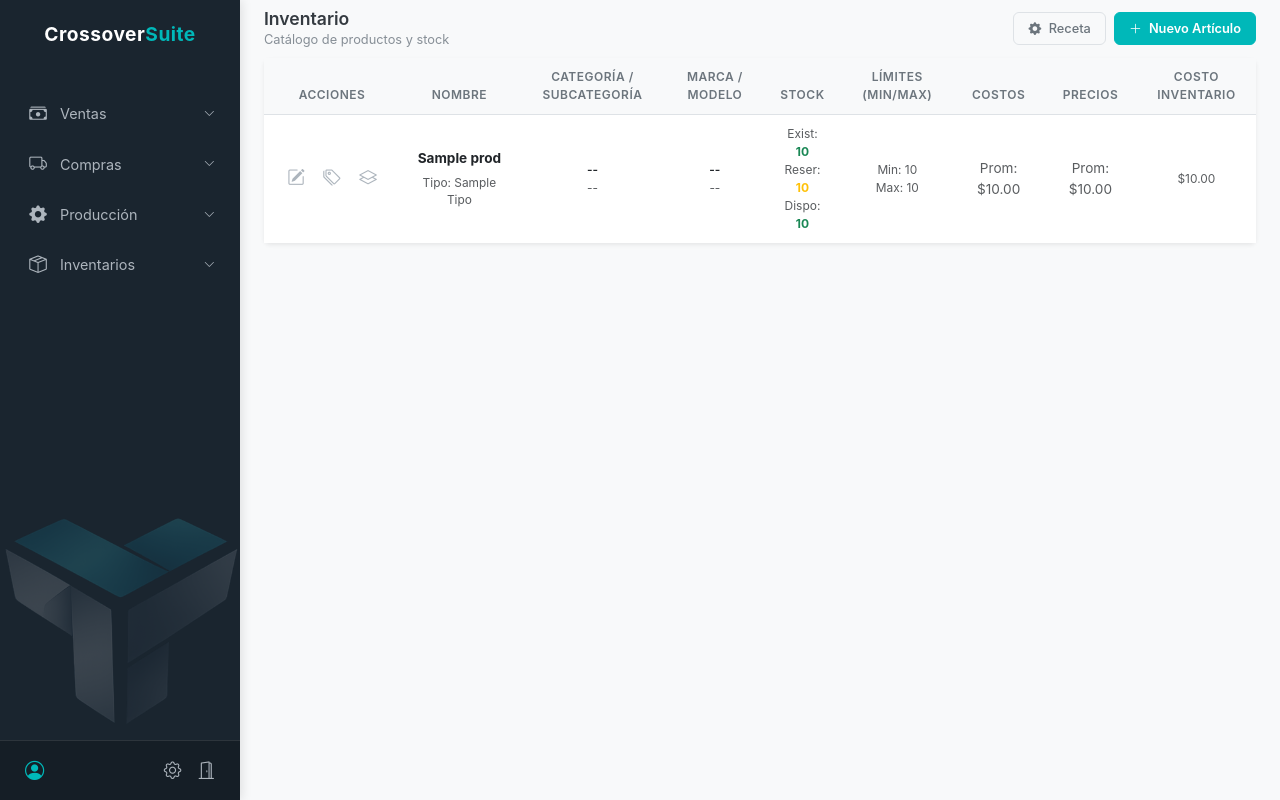
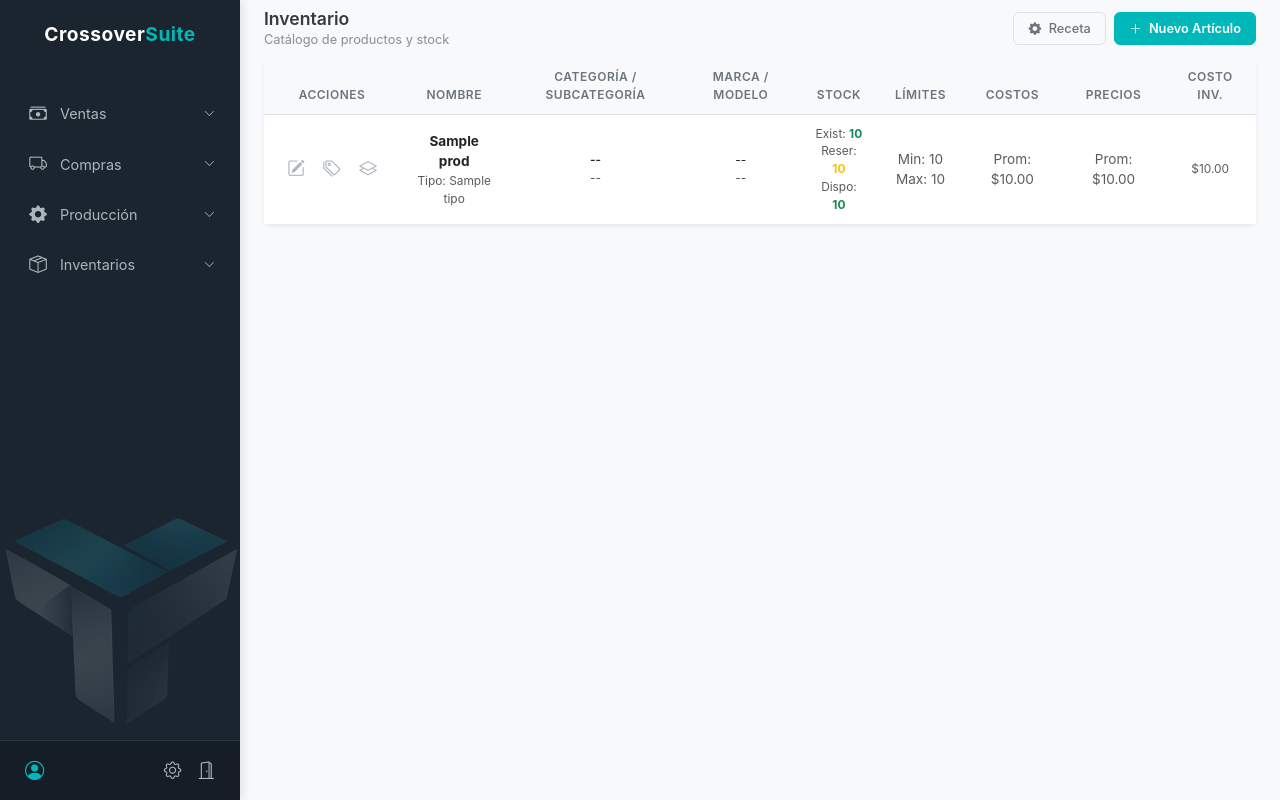
Before and after one commit to LuisMosquedaG/sistema_inventario, a Django app: template templates/dashboard_inventario.html in a window 1280 px wide. Run offline with Django 5.2, Linux system fonts and the light colour scheme; the template is opened without the code that fills it: most values are stand-ins (such as "Sample title", 1, 10 or a date in 2020).

Commit message:
"Primer commit - Sistema de inventario"

```diff
--- a/static/js/inventario.js
+++ b/static/js/inventario.js
@@ -1,5 +1,5 @@
 // ============================================
-// INVENTARIO.JS — Lógica con Protecciones de Seguridad
+// INVENTARIO.JS — Lógica con Protecciones
 // ============================================
 
 function getCookie(name) {
@@ -36,28 +36,9 @@ function abrirNuevoArticulo() {
 }
 
 function abrirConfigurarReceta() {
-    recetaTemp = [];
-    const tbody = document.getElementById('tbodyRecetaEdit');
-    if(tbody) tbody.innerHTML = '';
-    const select = document.getElementById('selectRecetaPadre');
-    if(select) select.value = "";
+    document.getElementById('formReceta').reset();
+    document.getElementById('tbodyRecetaEdit').innerHTML = '';
     bootstrap.Modal.getOrCreateInstance(document.getElementById('modalProduccion')).show();
-}
-
-// --- CATEGORÍAS ---
-const selectCategoria = document.getElementById('selectCategoria');
-if(selectCategoria) {
-    selectCategoria.addEventListener('change', function() {
-        const sub = document.getElementById('selectSubcategoria');
-        if(!sub) return;
-        if (!this.value) { sub.innerHTML = '<option value="">Selecciona...</option>'; sub.disabled = true; return; }
-        sub.disabled = false;
-        fetch(`${APP_URLS.api_subcategorias}?categoria_nombre=${encodeURIComponent(this.value)}`)
-            .then(r => r.json()).then(data => {
-                sub.innerHTML = '<option value="">Seleccionar...</option>';
-                data.forEach(s => { sub.insertAdjacentHTML('beforeend', `<option value="${s.nombre}">${s.nombre}</option>`); });
-            });
-    });
 }
 
 // --- 1. GESTIÓN DE ARTÍCULOS ---
@@ -66,14 +47,9 @@ function resetFormulario() {
     const form = document.getElementById('formCrearArticulo');
     if(form) form.reset();
     safeSetValue('productoId', '');
-    if(document.getElementById('checkLote')) document.getElementById('checkLote').checked = false;
-    if(document.getElementById('checkSerie')) document.getElementById('checkSerie').checked = false;
-    const sub = document.getElementById('selectSubcategoria');
-    if(sub) { sub.innerHTML = '<option value="">Selecciona...</option>'; sub.disabled = true; }
 }
 
-function cargarProductoEdicion(elemento) {
-    const id = elemento.getAttribute('data-id');
+function cargarProductoEdicion(id) {
     resetFormulario();
     document.querySelector('#modalCrearArticulo .modal-title').innerText = "Editar Artículo";
 
@@ -81,25 +57,15 @@ function cargarProductoEdicion(elemento) {
         .then(r => r.json()).then(data => {
             safeSetValue('productoId', data.id);
             document.querySelector('[name="nombre"]').value = data.nombre;
-            document.querySelector('[name="tipo"]').value = data.tipo;
-
-            const abast = document.getElementById('selectAbastecimiento');
-            if(abast) {
-                abast.value = data.tipo_abastecimiento;
-                const selectTest = document.getElementById('selectTestCalidad');
-                if(selectTest && data.tipo_abastecimiento === 'produccion') { selectTest.disabled = false; selectTest.classList.remove('bg-light'); }
-            }
-
             document.querySelector('[name="precio_costo"]').value = data.precio_costo;
             document.querySelector('[name="precio_venta"]').value = data.precio_venta;
-
             bootstrap.Modal.getOrCreateInstance(document.getElementById('modalCrearArticulo')).show();
         });
 }
 
 // --- 2. EXISTENCIAS ---
 
-function verDetalleInventario(id, nombre) {
+function abrirModalExistencias(id, nombre) {
     safeSetText('tituloModalDetalle', `Existencias: ${nombre}`);
     const tbody = document.getElementById('tablaBodyProveedor');
     if(tbody) tbody.innerHTML = '<tr><td colspan="7" class="text-center">Cargando...</td></tr>';
@@ -118,63 +84,35 @@ function verDetalleInventario(id, nombre) {
 
 // --- 3. RECETAS ---
 
-let recetaTemp = [];
-function cargarRecetaExistente() {
-    const prodId = document.getElementById('selectRecetaPadre').value;
-    recetaTemp = [];
-    const tbody = document.getElementById('tbodyRecetaEdit');
-    if(tbody) tbody.innerHTML = '';
-    if(!prodId) return;
-    fetch(`${APP_URLS.api_receta}${prodId}/`).then(r => r.json()).then(data => {
-        if(data.length > 0) {
-            const msg = document.getElementById('msgVacioReceta');
-            if(msg) msg.style.display = 'none';
-            data.forEach(item => { recetaTemp.push(item); renderFilaReceta(item); });
+function abrirModalReceta(id, nombre) {
+    safeSetText('tituloRecetaModal', nombre);
+    const tbody = document.getElementById('tablaBodyRecetaUnica');
+    if(tbody) tbody.innerHTML = '<tr><td colspan="2" class="text-center">Cargando...</td></tr>';
+
+    bootstrap.Modal.getOrCreateInstance(document.getElementById('modalVerReceta')).show();
+
+    fetch(`${APP_URLS.api_receta}${id}/`).then(r => r.json()).then(data => {
+        if(tbody) {
+            tbody.innerHTML = '';
+            data.forEach(i => { tbody.insertAdjacentHTML('beforeend', `<tr><td class="ps-3 fw-semibold">${i.nombre}</td><td class="text-center">${i.cant} pz</td></tr>`); });
         }
     });
 }
 
-function renderFilaReceta(i) {
-    const tbody = document.getElementById('tbodyRecetaEdit');
-    if(tbody) tbody.insertAdjacentHTML('beforeend', `<tr><td class="ps-3 small">${i.nombre}</td><td class="text-center">${i.cant}</td><td colspan="2"></td><td class="text-center"><button type="button" class="btn btn-sm text-danger p-0" onclick="this.closest('tr').remove()"><i class="bi bi-trash"></i></button></td></tr>`);
-}
+// --- 4. PRECIOS ---
 
-function verRecetaProduccion(id, nombre) {
-    safeSetText('tituloRecetaModal', nombre);
-    const tbody = document.getElementById('tablaBodyRecetaUnica');
-    if(tbody) tbody.innerHTML = '';
-    bootstrap.Modal.getOrCreateInstance(document.getElementById('modalVerReceta')).show();
-    fetch(`${APP_URLS.api_receta}${id}/`).then(r => r.json()).then(data => {
-        if(tbody) data.forEach(i => { tbody.insertAdjacentHTML('beforeend', `<tr><td class="ps-3 fw-semibold">${i.nombre}</td><td class="text-center"><span class="badge bg-light text-dark border">${i.cant} pz</span></td></tr>`); });
-    });
-}
-
-// --- 4. LISTA DE PRECIOS ---
-
-function abrirModalListaPrecios(id, nombre, unidad, costo, venta) {
+function abrirModalPrecios(id, nombre) {
     safeSetText('lpNombre', nombre);
-    safeSetValue('lpBaseCosto', costo);
-    safeSetValue('lpBaseVenta', venta);
-
     const tp = document.getElementById('lpTablaPrecios'); if(tp) tp.innerHTML = '';
     const tc = document.getElementById('lpTablaCostos'); if(tc) tc.innerHTML = '';
 
     bootstrap.Modal.getOrCreateInstance(document.getElementById('modalListaPrecios')).show();
 
     fetch(APP_URLS.api_producto.replace('0', id)).then(r => r.json()).then(data => {
-        if(data.precios_lista && tp) data.precios_lista.forEach(i => agregarPrecioFila(i.nombre, i.monto));
-        if(data.costos_lista && tc) data.costos_lista.forEach(i => agregarCostoFila(i.nombre, i.monto));
+        safeSetValue('lpBaseCosto', data.precio_costo);
+        safeSetValue('lpBaseVenta', data.precio_venta);
+        if(data.precios_lista && tp) data.precios_lista.forEach(i => {
+            tp.insertAdjacentHTML('beforeend', `<tr><td class="ps-3"><input type="text" class="form-control form-control-sm" value="${i.nombre}"></td><td class="text-center"><input type="number" class="form-control form-control-sm text-end" value="${i.monto}"></td><td colspan="2"></td><td class="text-center"><button class="btn btn-sm text-danger p-0" onclick="this.closest('tr').remove()"><i class="bi bi-trash"></i></button></td></tr>`);
+        });
     });
 }
-
-function agregarPrecioFila(n, m) {
-    const tp = document.getElementById('lpTablaPrecios');
-    if(!tp) return;
-    tp.insertAdjacentHTML('beforeend', `<tr><td class="ps-3"><input type="text" class="form-control form-control-sm" value="${n}"></td><td class="text-center"><input type="number" class="form-control form-control-sm text-end" value="${m}"></td><td colspan="2"></td><td class="text-center"><button class="btn btn-sm text-danger p-0" onclick="this.closest('tr').remove()"><i class="bi bi-trash"></i></button></td></tr>`);
-}
-
-function agregarCostoFila(n, m) {
-    const tc = document.getElementById('lpTablaCostos');
-    if(!tc) return;
-    tc.insertAdjacentHTML('beforeend', `<tr><td class="ps-3"><input type="text" class="form-control form-control-sm" value="${n}"></td><td class="text-center"><input type="number" class="form-control form-control-sm text-end" value="${m}"></td><td colspan="2"></td><td class="text-center"><button class="btn btn-sm text-danger p-0" onclick="this.closest('tr').remove()"><i class="bi bi-trash"></i></button></td></tr>`);
-}
--- a/templates/dashboard_inventario.html
+++ b/templates/dashboard_inventario.html
@@ -5,9 +5,8 @@
 {% load static %}
 <link rel="stylesheet" href="{% static 'css/inventario.css' %}">
 
-<!-- CONTENEDOR COMPACTO -->
 <div class="container-fluid py-2 px-4">
-    <!-- HEADER COMPACTO -->
+    <!-- HEADER -->
     <div class="d-flex justify-content-between align-items-center mb-2">
         <div>
             <h4 class="section-title mb-0">Inventario</h4>
@@ -15,34 +14,32 @@
         </div>
 
         <div class="d-flex align-items-center gap-2">
-            <!-- Botón Receta (Ahora abre por JS) -->
             <button class="btn btn-light border text-secondary btn-pro" onclick="abrirConfigurarReceta()">
                 <i class="bi bi-gear-fill me-1"></i> Receta
             </button>
 
-            <!-- Botón Nuevo (Ahora abre por JS) -->
             <button class="btn btn-brand text-white btn-pro" onclick="abrirNuevoArticulo()">
                 <i class="bi bi-plus-lg me-1"></i> Nuevo Artículo
             </button>
         </div>
     </div>
 
-    <!-- TARJETA DE TABLA -->
+    <!-- TABLA -->
     <div class="card border-0 shadow-sm">
         <div class="card-body p-0">
             <div class="table-responsive">
                 <table class="table table-pro mb-0">
                     <thead>
                         <tr>
-                            <th class="text-center" style="width: 90px;">Acciones</th>
+                            <th class="text-center" style="width: 100px;">Acciones</th>
                             <th class="text-center">Nombre</th>
                             <th class="text-center">Categoría / Subcategoría</th>
                             <th class="text-center">Marca / Modelo</th>
                             <th class="text-center">Stock</th>
-                            <th class="text-center">Límites (Min/Max)</th>
+                            <th class="text-center">Límites</th>
                             <th class="text-center">Costos</th>
                             <th class="text-center">Precios</th>
-                            <th class="text-center">Costo Inventario</th>
+                            <th class="text-center">Costo Inv.</th>
                         </tr>
                     </thead>
                     <tbody>
@@ -50,35 +47,34 @@
                         <tr>
                             <td class="text-center">
                                 <div class="d-flex justify-content-center gap-1">
-                                    <!-- QUITAMOS DATA-BS-TOGGLE Y TARGET PARA QUE JS MANEJE TODO -->
-                                    <span data-id="{{ p.id }}" onclick="cargarProductoEdicion(this)" class="icon-action" title="Editar Artículo"><i class="bi bi-pencil-square"></i></span>
-                                    <span onclick="abrirModalListaPrecios({{ p.id }}, '{{ p.nombre|escapejs }}', '{{ p.unidad_medida }}', {{ p.precio_costo }}, {{ p.precio_venta }})" class="icon-action" title="Lista de Precios y Costos"><i class="bi bi-tags"></i></span>
-                                    <span onclick="verDetalleInventario({{ p.id }}, '{{ p.nombre|escapejs }}')" class="icon-action" title="Ver Existencias / Lotes / Series"><i class="bi bi-layers"></i></span>
+                                    <!-- BOTONES SIMPLIFICADOS (SOLO ID) -->
+                                    <span onclick="cargarProductoEdicion({{ p.id }})" class="icon-action" title="Editar"><i class="bi bi-pencil-square"></i></span>
+                                    <span onclick="abrirModalPrecios({{ p.id }}, '{{ p.nombre|escapejs }}')" class="icon-action" title="Precios"><i class="bi bi-tags"></i></span>
+                                    <span onclick="abrirModalExistencias({{ p.id }}, '{{ p.nombre|escapejs }}')" class="icon-action" title="Existencias"><i class="bi bi-layers"></i></span>
                                     {% if p.tipo_abastecimiento == 'produccion' %}
-                                        <span onclick="verRecetaProduccion({{ p.id }}, '{{ p.nombre|escapejs }}')" class="icon-action" title="Ver Receta de Ensamble"><i class="bi bi-diagram-3"></i></span>
+                                        <span onclick="abrirModalReceta({{ p.id }}, '{{ p.nombre|escapejs }}')" class="icon-action" title="Receta"><i class="bi bi-diagram-3"></i></span>
                                     {% endif %}
                                 </div>
                             </td>
                             <td class="text-center">
-                                <div class="fw-bold text-dark text-truncate d-inline-block" style="max-width: 200px;" title="{{ p.descripcion }}">{{ p.nombre }}</div>
-                                <div class="text-muted small text-capitalize">Tipo: {{ p.tipo }}</div>
+                                <div class="fw-bold text-dark">{{ p.nombre }}</div>
+                                <div class="text-muted small">Tipo: {{ p.tipo }}</div>
                             </td>
                             <td class="text-center">
-                                <div class="text-dark small fw-semibold">{{ p.categoria|default:"--" }}</div>
-                                <div class="text-muted small">{{ p.subcategoria|default:"--" }}</div>
+                                <div class="small fw-semibold">{{ p.categoria|default:"--" }}</div>
+                                <div class="text-muted small" style="font-size:0.75rem;">{{ p.subcategoria|default:"--" }}</div>
                             </td>
                             <td class="text-center">
-                                <div class="text-dark small fw-semibold">{{ p.marca|default:"--" }}</div>
-                                <div class="text-muted small">{{ p.modelo|default:"--" }}</div>
+                                <div class="small">{{ p.marca|default:"--" }}</div>
+                                <div class="text-muted small" style="font-size:0.75rem;">{{ p.modelo|default:"--" }}</div>
                             </td>
                             <td class="text-center">
-                                <div class="text-muted" style="font-size: 0.75rem;">Exist: <span class="{% if p.stock_total < p.stock_minimo %}text-danger{% else %}text-success{% endif %} fw-bold">{{ p.stock_total }}</span></div>
-                                <div class="text-muted" style="font-size: 0.75rem;">Reser: <span class="text-warning fw-bold">{{ p.stock_reservado }}</span></div>
-                                <div class="text-muted" style="font-size: 0.75rem;">Dispo: <span class="text-success fw-bold">{{ p.stock_disponible }}</span></div>
+                                <div class="text-muted small">Exist: <span class="{% if p.stock_total < p.stock_minimo %}text-danger{% else %}text-success{% endif %} fw-bold">{{ p.stock_total }}</span></div>
+                                <div class="text-muted small">Reser: <span class="text-warning fw-bold">{{ p.stock_reservado }}</span></div>
+                                <div class="text-muted small">Dispo: <span class="text-success fw-bold">{{ p.stock_disponible }}</span></div>
                             </td>
-                            <td class="text-center">
-                                <div class="text-muted small">Min: {{ p.stock_minimo }}</div>
-                                <div class="text-muted small">Max: {{ p.stock_maximo }}</div>
+                            <td class="text-center small text-muted">
+                                Min: {{ p.stock_minimo }}<br>Max: {{ p.stock_maximo }}
                             </td>
                             <td class="text-center small text-muted">
                                 Prom: ${{ p.costo_promedio_anotado|floatformat:2|default:"-" }}
```
